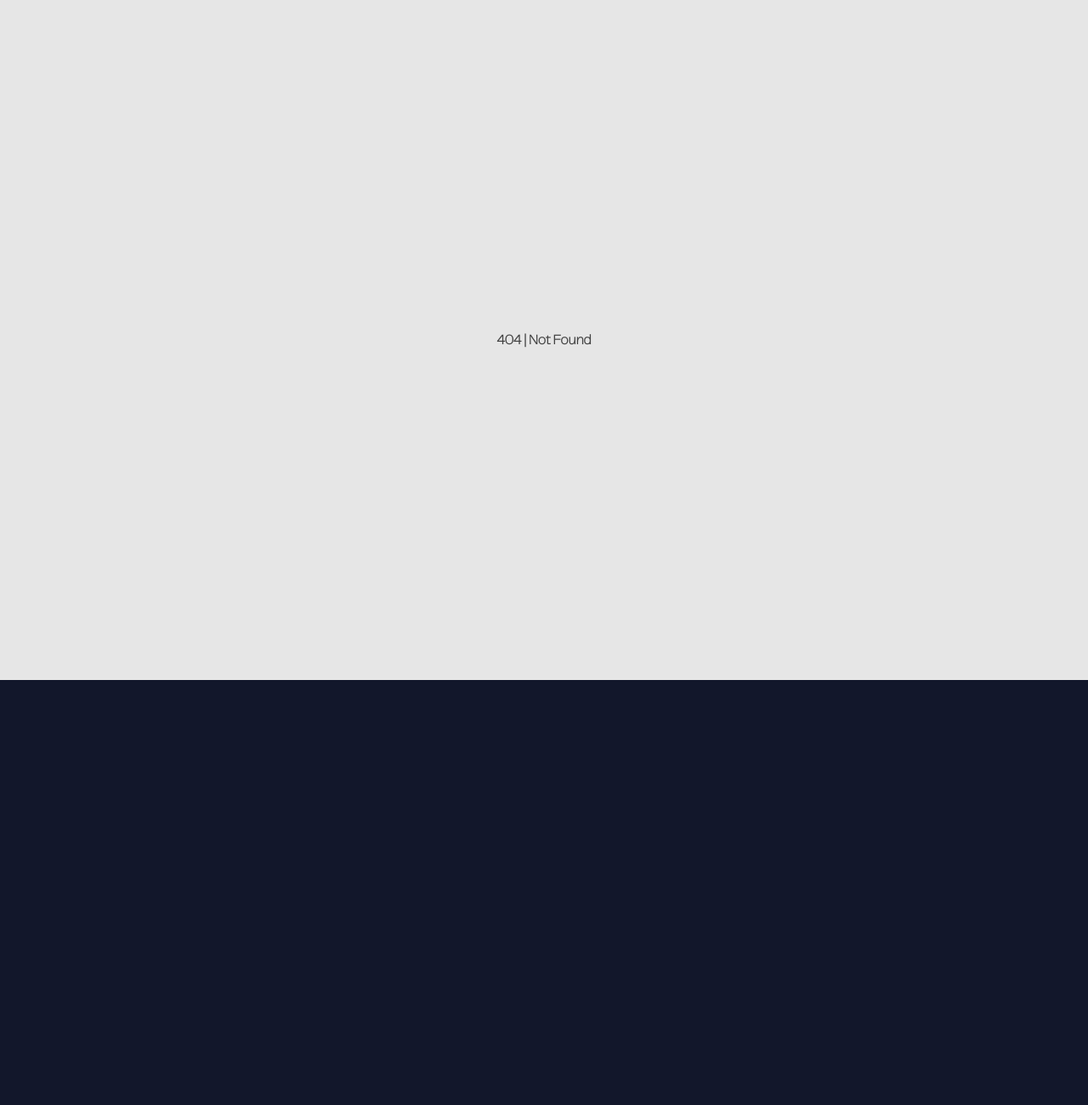
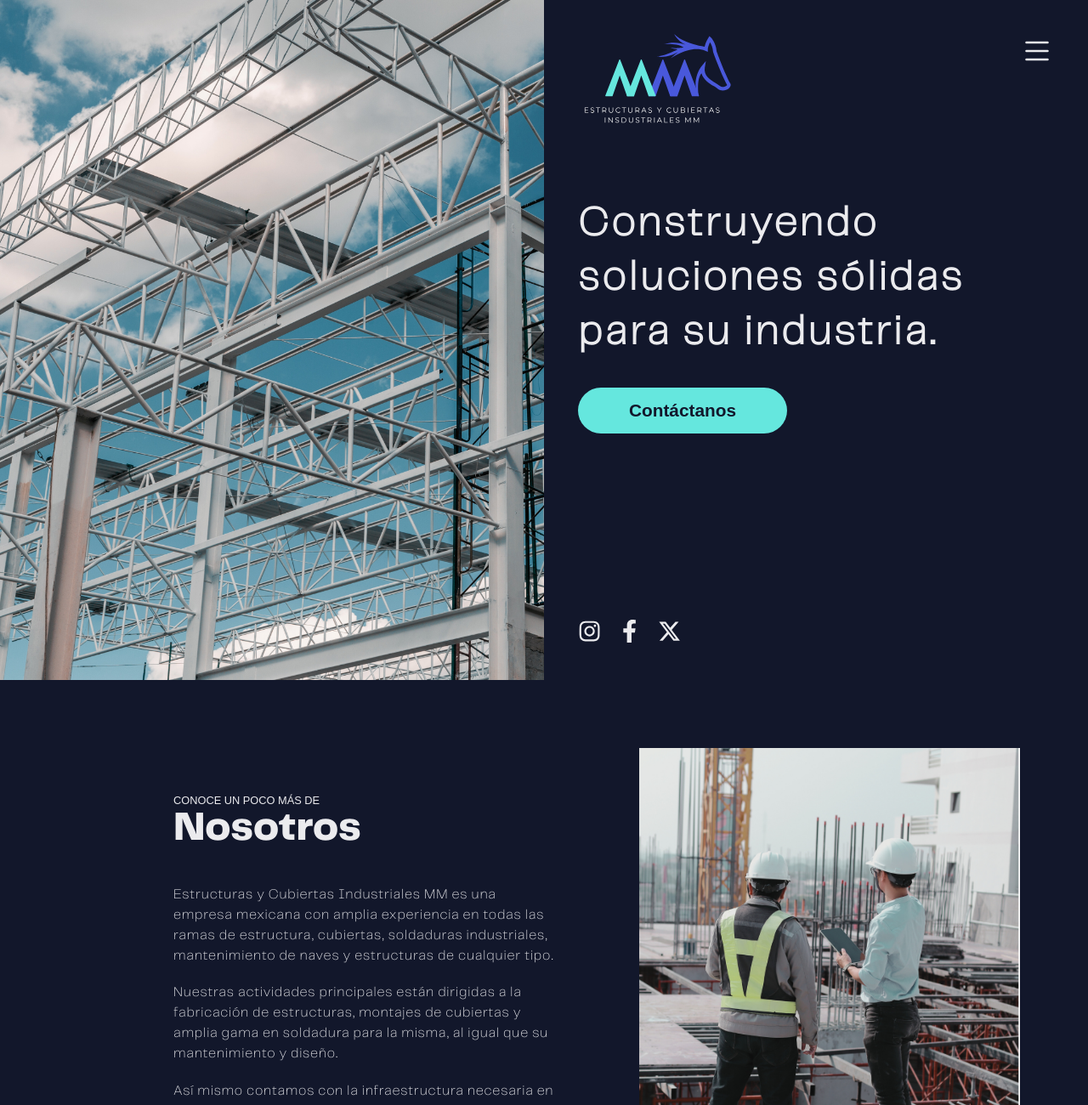
Before and after one commit to Felipe-Aguilar/industrialesmm, a Next.js app: page / in a window 1280 px wide. Before the commit this address had no page. Shown: the top 1300 px of the page at 85% size. Before the commit the page ends 800 px from the top, so only its background shows below. Built offline with nearby package versions, Linux system fonts and the light colour scheme.

Commit message:
Reactiva

```diff
--- a/app/layout.tsx
+++ b/app/layout.tsx
@@ -4,33 +4,31 @@
 import NotFound from "@/components/notFound/not";
 
 export const metadata: Metadata = {
-  // title: "Estructuras industriales MM ",
-  title: "404 | Error",
-  // description: "Estructuras y cubiertas industriales MM",
-  // openGraph: {
-  //   title: "Estructuras y Cubiertas Industriales MM",
-  //   description: "Servicio de fabricación y mantenimiento a estructuras metálicas y montaje de estas, sirviendo como base a cualquier tipo de cubierta.",
-  //   url: 'https://industrialesmm.vercel.app/',
-  //   siteName: 'industrialesmm.com',
-  //   images: [
-  //       {
-  //           url: "https://industrialesmm.vercel.app/images/Logotipo2.svg",
-  //           width: 300,
-  //           height: 266,
-  //       },
-  //   ],
-  //   locale: 'es_MEX',
-  //   type: 'website',
-  // },
+  title: "Estructuras industriales MM ",
+  description: "Estructuras y cubiertas industriales MM",
+  openGraph: {
+    title: "Estructuras y Cubiertas Industriales MM",
+    description: "Servicio de fabricación y mantenimiento a estructuras metálicas y montaje de estas, sirviendo como base a cualquier tipo de cubierta.",
+    url: 'https://industrialesmm.vercel.app/',
+    siteName: 'industrialesmm.com',
+    images: [
+        {
+            url: "https://industrialesmm.vercel.app/images/Logotipo2.svg",
+            width: 300,
+            height: 266,
+        },
+    ],
+    locale: 'es_MEX',
+    type: 'website',
+  },
 };
 
 export default function RootLayout({children,}: Readonly<{children: React.ReactNode;}>) {
   return (
     <html lang="es">
       <body>
-        {/* <Menu />
-        {children} */}
-        <NotFound />
+        <Menu />
+        {children}
       </body>
     </html>
   );
```
